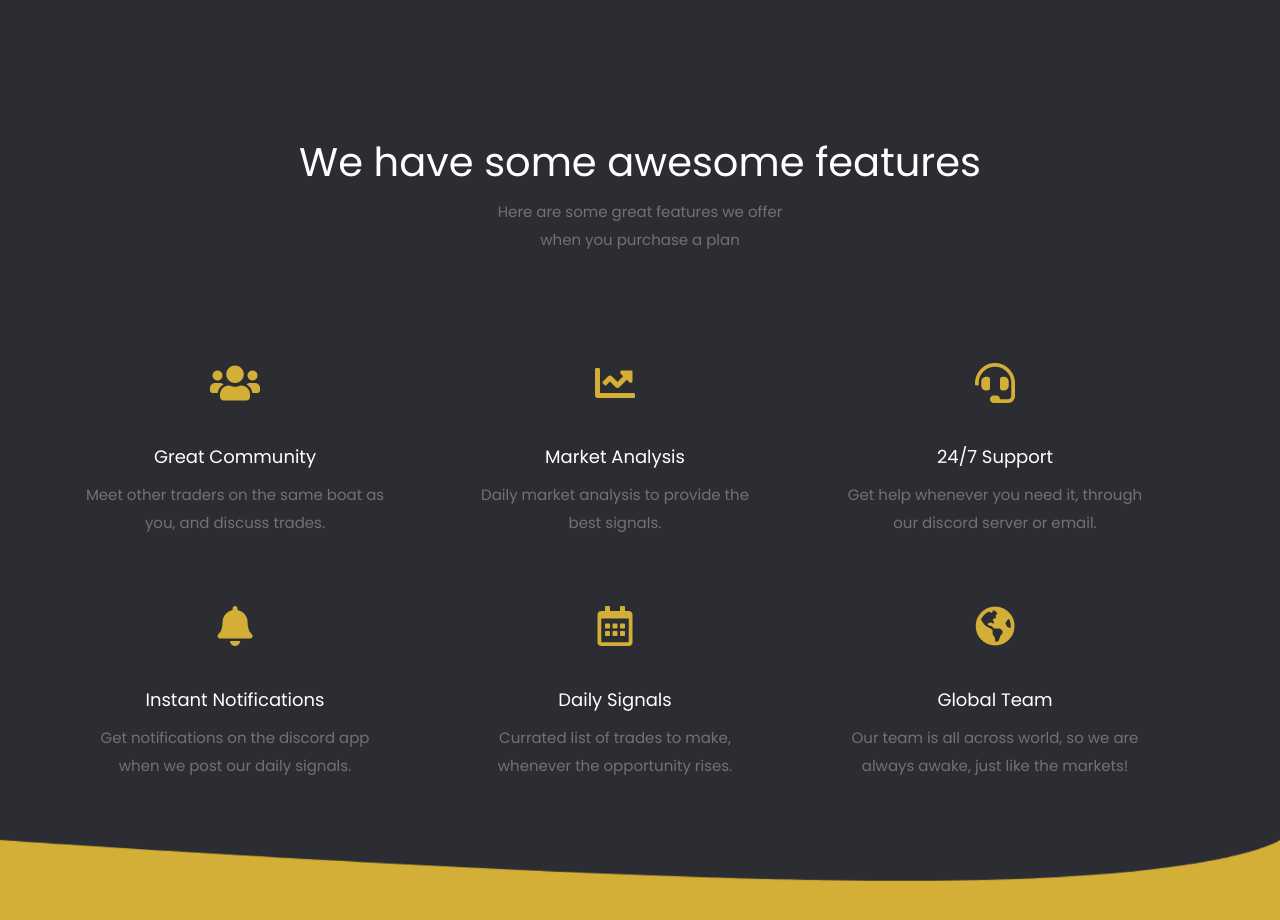
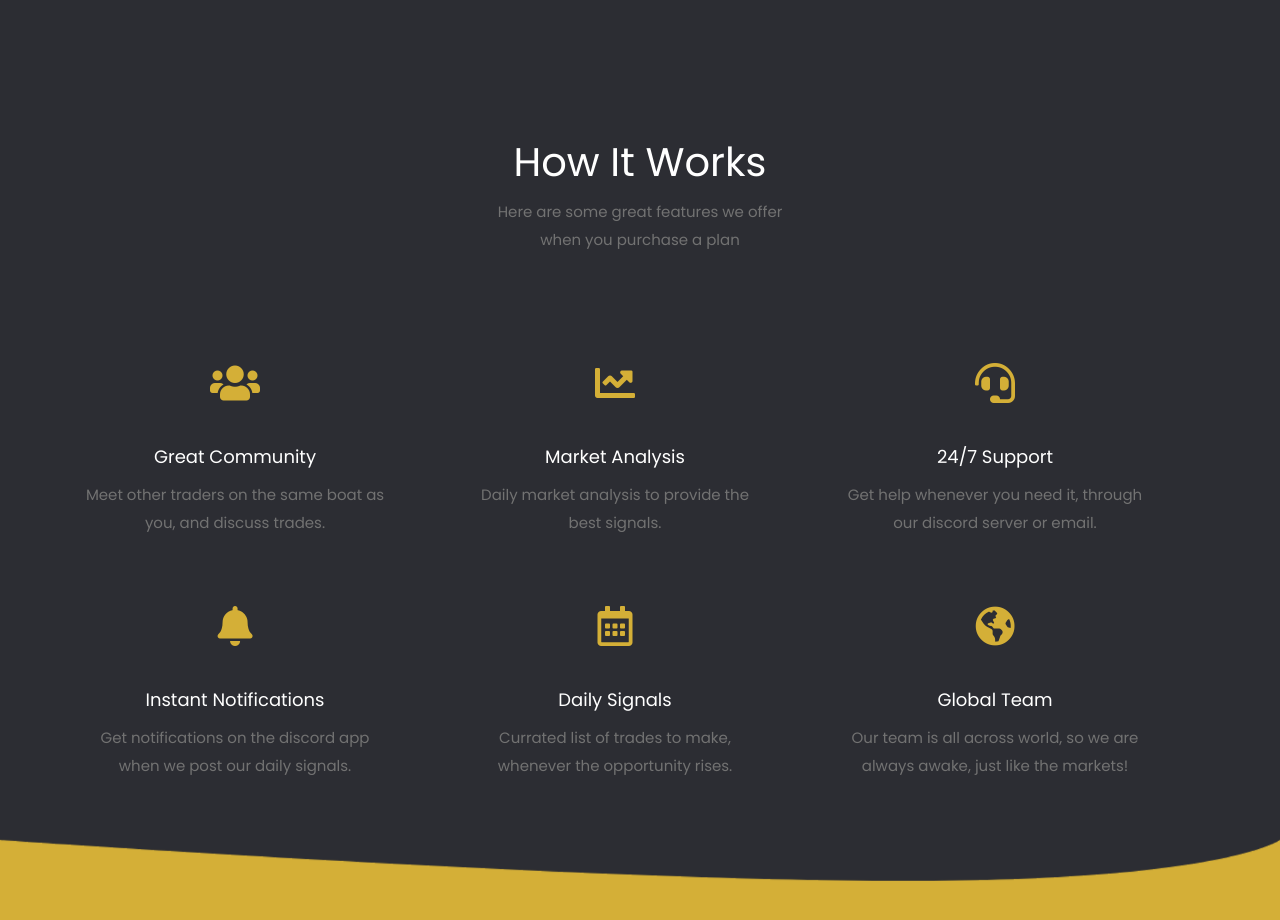
Before and after one commit to sparrowtraders/sparrowtraders.github.io, a plain HTML site: page index.html in a window 1280 px wide. Shown: the part 3820-4740 px from the top of the page. Drawn offline with Linux system fonts and the light colour scheme; files whose address does not match are found by name.

Commit message:
How it works

```diff
--- a/index.html
+++ b/index.html
@@ -386,7 +386,7 @@
             <div class="row">
                 <div class="col-xl-12">
                     <div class="section_title text-center">
-                        <h3>We have some awesome features</h3>
+                        <h3>How It Works</h3>
                             <p>Here are some great features we offer <br> when you purchase a plan</p>
                     </div>
                 </div>
```
